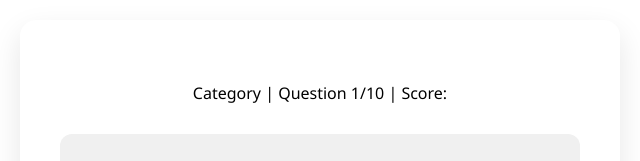
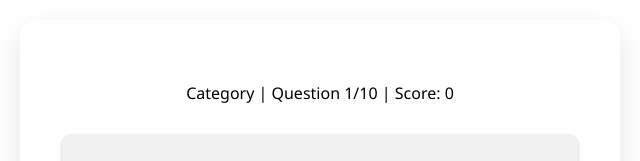
Before and after one commit to hs102/QuizMaster, a plain HTML site: page index.html in a window 1280 px wide. Both pictures are taken after a click on the button "Geography". Shown: the top 161 px of the page, 320-960 px from the left. Drawn offline with Linux system fonts and the light colour scheme.

Commit message:
updates the score on index yayyy

```diff
--- a/js/script.js
+++ b/js/script.js
@@ -178,8 +178,9 @@ function nextQuestion() {
       console.log("Correct! Score:", score);
     }
     nextQuestion();
+
   };
-
+document.getElementById("score").textContent = score;
 }
 
 // Add event listeners to answer buttons
@@ -187,6 +188,11 @@ answerButton1.addEventListener("click", nextQuestion);
 answerButton2.addEventListener("click", nextQuestion);
 answerButton3.addEventListener("click", nextQuestion);
 answerButton4.addEventListener("click", nextQuestion);
+
+
+
+
+
 
 
 
```
Also changed, not shown: index.html (+1 -1 lines).
